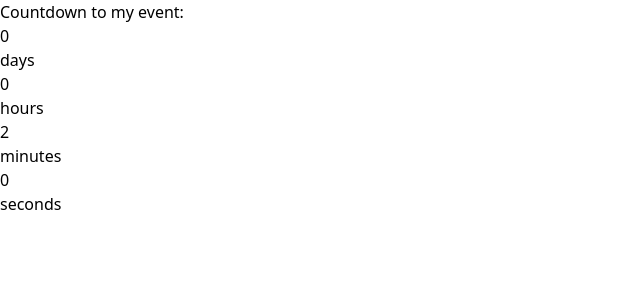
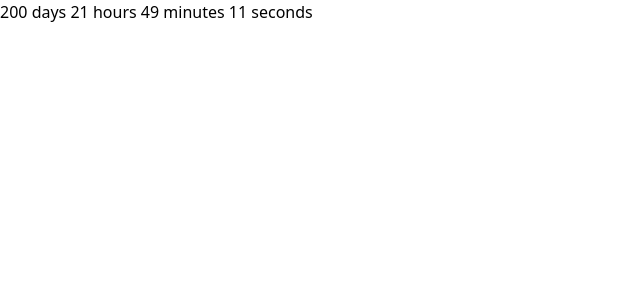
Before and after one commit to mykyta-lu/countdown-comp, a React (Vite) app: page / in a window 1280 px wide. Shown: the top 300 px of the page, without its empty margins (0-640 px from the left). Built offline with nearby package versions, Linux system fonts and the light colour scheme.

Commit message:
updated functionality

```diff
--- a/src/App.jsx
+++ b/src/App.jsx
@@ -1,9 +1,53 @@
-import { Countdown } from "./countdown";
+import { useEffect, useState } from "react";
+
+
+function calculateTimeLeft() {
+  let year = new Date().getFullYear();
+
+  const difference = +new Date(`10/01/${year}`) - +new Date();
+
+  let timeLeft = {};
+
+  if (difference > 0) {
+      timeLeft = {
+        days: Math.floor(difference / (1000 * 60 * 60 * 24)),
+        hours: Math.floor((difference / (1000 * 60 * 60)) % 24),
+        minutes: Math.floor((difference / 1000 / 60) % 60),
+        seconds: Math.floor((difference / 1000) % 60)
+      };
+    }
+
+    return timeLeft;
+}
+
 
 const App = () => {
+
+  const [timeLeft, setTimeLeft] = useState(calculateTimeLeft())
+
+  useEffect(() => {
+    const timer = setTimeout(() => {
+      setTimeLeft(calculateTimeLeft());
+    }, 1000);
+
+    return () => clearTimeout(timer);
+  });
+
+  const timerComponents = [];
+
+  Object.keys(timeLeft).forEach((interval) => {
+    if (!timeLeft[interval]) {
+      return;
+    }
+
+    timerComponents.push(<span>{timeLeft[interval]} {interval} {"  "}</span>);
+  });
+
   return (
-    <Countdown seconds = {5} minutes = {2} />
-  )
+    <div>
+      {timerComponents.length ? timerComponents : <span>Time's up!</span>}
+    </div>
+  );
 }
 
 export default App;
--- a/src/countdown.jsx
+++ b/src/countdown.jsx
@@ -1,37 +1,18 @@
-import { useEffect, useState } from "react";
+export default function calculateTimeLeft() {
+    let year = new Date().getFullYear();
 
-export const Countdown = ( {days = 0, hours = 0, minutes = 0, seconds = 0, event = "my event"} ) => {
+    const difference = +new Date(`10/01/${year}`) - +new Date();
 
-    const timerLength = (days * 86400) + (hours * 3600) + (minutes * 60) + seconds;
+    let timeLeft = {};
 
-    const [time, setTime] = useState(timerLength);
+    if (difference > 0) {
+        timeLeft = {
+          days: Math.floor(difference / (1000 * 60 * 60 * 24)),
+          hours: Math.floor((difference / (1000 * 60 * 60)) % 24),
+          minutes: Math.floor((difference / 1000 / 60) % 60),
+          seconds: Math.floor((difference / 1000) % 60)
+        };
+      }
 
-    useEffect(() => {
-        const i = setInterval(() => {
-            setTime(t => Math.max(0, t - 1))
-        }, 1000);
-        return () => clearInterval(i);
-    }, [])
-
-    return (
-        <div>
-            <div>Countdown to {event}:</div>
-            <div>
-                <div>{Number.parseInt(time / 86400)}</div>
-                <span>days</span>
-            </div>
-            <div>
-                <div>{Number.parseInt(time / 3600)}</div>
-                <span>hours</span>
-            </div>
-            <div>
-                <div>{Number.parseInt(time / 60)}</div>
-                <span>minutes</span>
-            </div>
-            <div>
-                <div>{((time % 86400) % 3600) % 60}</div>
-                <span>seconds</span>
-            </div>
-        </div>
-    )
-}
+      return timeLeft;
+  }
```
